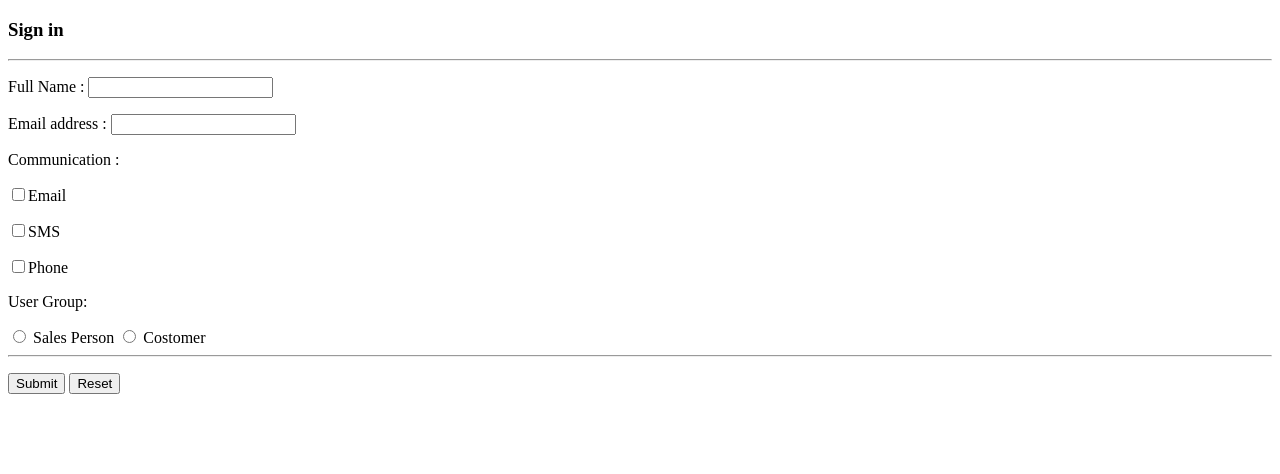
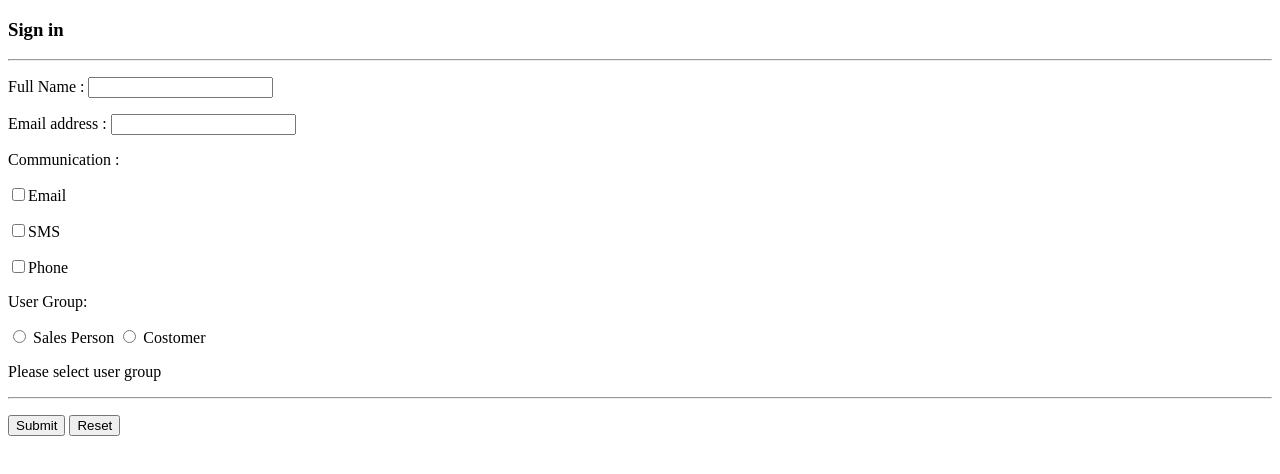
Before and after one commit to danelia1998/html-and-css-practice, a plain HTML site: page 4-Forms/index.html in a window 1280 px wide. Drawn offline with Linux system fonts and the light colour scheme.

Commit message:
feat(4-Forms): Finish practice-3

```diff
--- a/4-Forms/index.html
+++ b/4-Forms/index.html
@@ -45,6 +45,7 @@
                     Sales Person
                     <input type="radio" value="Costomers" name="User Group" >
                     Costomer
+                    <p>Please select user group</p>
             </label>
         <hr>
         <p>
```
